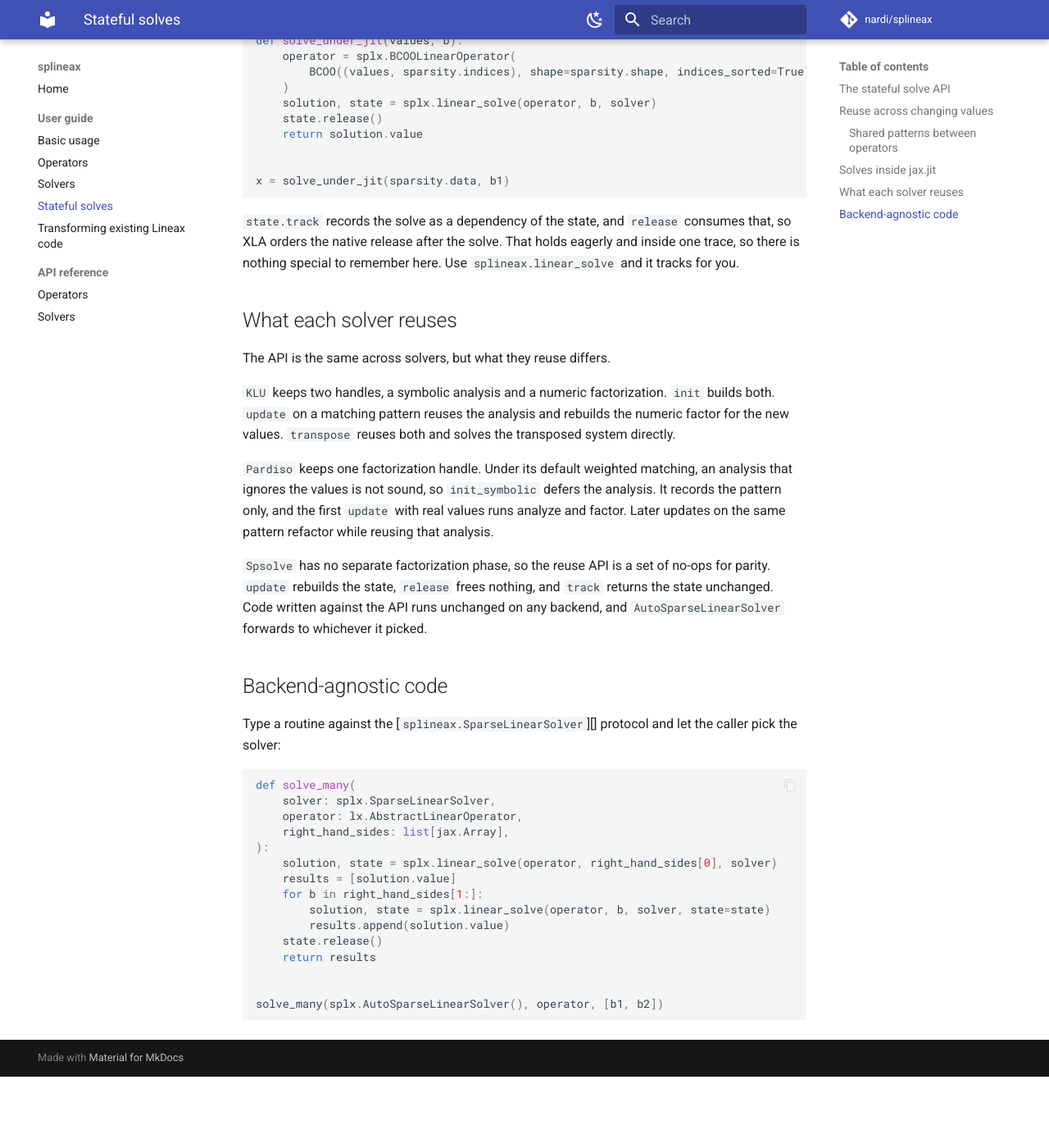
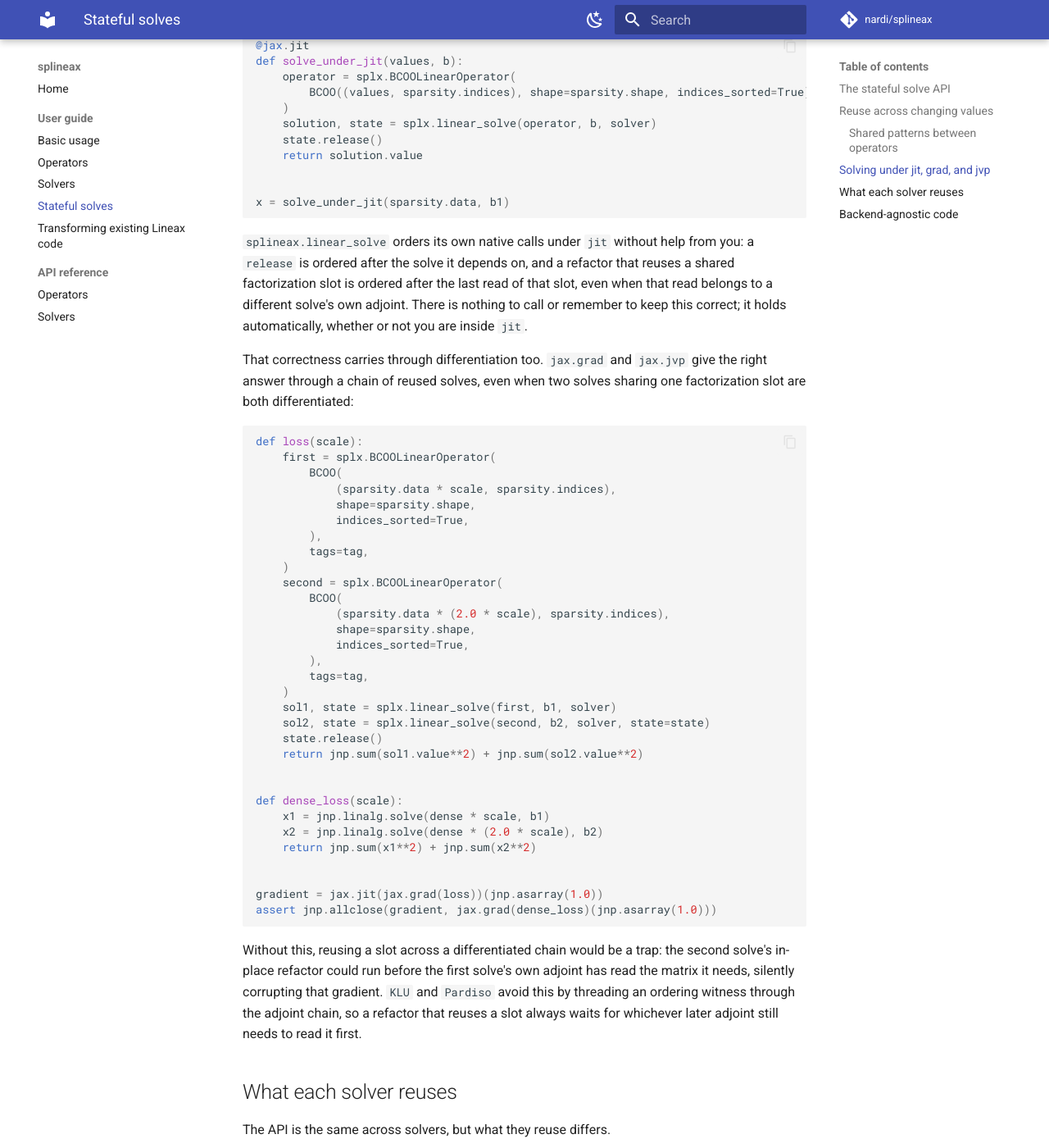
Before and after one commit to nardi/splineax, an MkDocs documentation site: the page built from docs/guide/stateful.md, in a window 1280 px wide and 1400 px high, scrolled down 3055 px. Shown: the whole window at 82% size. Built offline with MkDocs 1.6.1 and Material for MkDocs 9.7.7, drawn with Linux system fonts in a browser that asks for light colours; comment, search, counter and statistics services are not loaded; before the commit the page ends 4368 px from its top, so only the background shows below that; some of the changed text lies outside the part shown.

Commit message:
docs: rewrite stateful and transform guides for automatic ordering
Both guides still described `track()` as a step callers or the transform
perform explicitly. Neither `splineax.linear_solve` nor
`stateful_solve_transform`'s `_thread_solve` call `.track()` any more; the
ordering witness threads through automatically via `entangle`, under jit
and under differentiation.

- stateful.md: fold `track()` into "internal" bookkeeping in the API
  overview, mention `IterativeRefinement` as the default solver's
  behavior, replace the stale jit section with one covering the
  automatic-ordering guarantee, and add a differentiation example that
  reuses one factorization slot across two solves and checks the
  gradient against a dense reference.
- transform.md: fix the "Usage" section's stale claim that the transform
  adds `init`/`update`/`track` calls, and strengthen the grad example
  under "Composition with jit, vmap, and grad" to differentiate through
  two genuinely different, pattern-sharing operators sharing one
  factorization slot (the actual bug class fixed this session), rather
  than only reusing one operator across two right-hand sides.

Every added code block verified via pytest-markdown-docs.

Co-Authored-By: Claude Sonnet 5 <noreply@anthropic.com>
Claude-Session: https://claude.ai/code/session_01Ci3K7fKegc5JxhfDAK2X1A

````diff
--- a/docs/guide/stateful.md
+++ b/docs/guide/stateful.md
@@ -74,7 +74,8 @@ shares the structure will reuse the analysis. Either way it tracks the solution
 returning, so the state you get back is safe to release after the loop.
 
 The default solver is `AutoSparseLinearSolver`, which picks a backend for the platform and
-precision. Any splineax solver works in its place.
+precision, and by default refines each solution with [`splineax.IterativeRefinement`][]
+until its residual is within tolerance. Any splineax solver works in its place.
 
 ## Reuse across changing values
 
@@ -128,7 +129,7 @@ There is also a `sparse_indices_sorted` tag. Attaching it to an operator asserts
 indices are already row-major sorted, so `Pardiso` and `Spsolve` skip the sort they would
 otherwise do.
 
-## Solves inside `jax.jit`
+## Solving under `jit`, `grad`, and `jvp`
 
 A factorization handle is an ordinary JAX value, not a native object tied to the Python
 side, so the whole lifecycle composes inside a jitted function. Build the state, solve,
@@ -148,10 +149,55 @@ def solve_under_jit(values, b):
 x = solve_under_jit(sparsity.data, b1)
 ```
 
-`state.track` records the solve as a dependency of the state, and `release` consumes that,
-so XLA orders the native release after the solve. That holds eagerly and inside one trace,
-so there is nothing special to remember here. Use `splineax.linear_solve` and it tracks
-for you.
+`splineax.linear_solve` orders its own native calls under `jit` without help from you: a
+`release` is ordered after the solve it depends on, and a refactor that reuses a shared
+factorization slot is ordered after the last read of that slot, even when that read
+belongs to a different solve's own adjoint. There is nothing to call or remember to keep
+this correct; it holds automatically, whether or not you are inside `jit`.
+
+That correctness carries through differentiation too. `jax.grad` and `jax.jvp` give the
+right answer through a chain of reused solves, even when two solves sharing one
+factorization slot are both differentiated:
+
+```{.python continuation}
+def loss(scale):
+    first = splx.BCOOLinearOperator(
+        BCOO(
+            (sparsity.data * scale, sparsity.indices),
+            shape=sparsity.shape,
+            indices_sorted=True,
+        ),
+        tags=tag,
+    )
+    second = splx.BCOOLinearOperator(
+        BCOO(
+            (sparsity.data * (2.0 * scale), sparsity.indices),
+            shape=sparsity.shape,
+            indices_sorted=True,
+        ),
+        tags=tag,
+    )
+    sol1, state = splx.linear_solve(first, b1, solver)
+    sol2, state = splx.linear_solve(second, b2, solver, state=state)
+    state.release()
+    return jnp.sum(sol1.value**2) + jnp.sum(sol2.value**2)
+
+
+def dense_loss(scale):
+    x1 = jnp.linalg.solve(dense * scale, b1)
+    x2 = jnp.linalg.solve(dense * (2.0 * scale), b2)
+    return jnp.sum(x1**2) + jnp.sum(x2**2)
+
+
+gradient = jax.jit(jax.grad(loss))(jnp.asarray(1.0))
+assert jnp.allclose(gradient, jax.grad(dense_loss)(jnp.asarray(1.0)))
+```
+
+Without this, reusing a slot across a differentiated chain would be a trap: the second
+solve's in-place refactor could run before the first solve's own adjoint has read the
+matrix it needs, silently corrupting that gradient. `KLU` and `Pardiso` avoid this by
+threading an ordering witness through the adjoint chain, so a refactor that reuses a
+slot always waits for whichever later adjoint still needs to read it first.
 
 ## What each solver reuses
 
@@ -170,6 +216,13 @@ updates on the same pattern refactor while reusing that analysis.
 parity. `update` rebuilds the state, `release` frees nothing, and `track` returns the
 state unchanged. Code written against the API runs unchanged on any backend, and
 `AutoSparseLinearSolver` forwards to whichever it picked.
+
+`IterativeRefinement` wraps any of the above and reuses the same factorization for every
+refinement step of a solve, not just across separate calls to `linear_solve`. It exposes
+the same `update`/`release`/`track` API by forwarding to the solver it wraps, so it
+composes with everything on this page without changes: `AutoSparseLinearSolver` returns
+an `IterativeRefinement`-wrapped state by default, and it is still safe to reuse,
+release, and differentiate through exactly as described above.
 
 ## Backend-agnostic code
 
````
Also changed, not shown: docs/guide/transform.md (+45 -4 lines).
